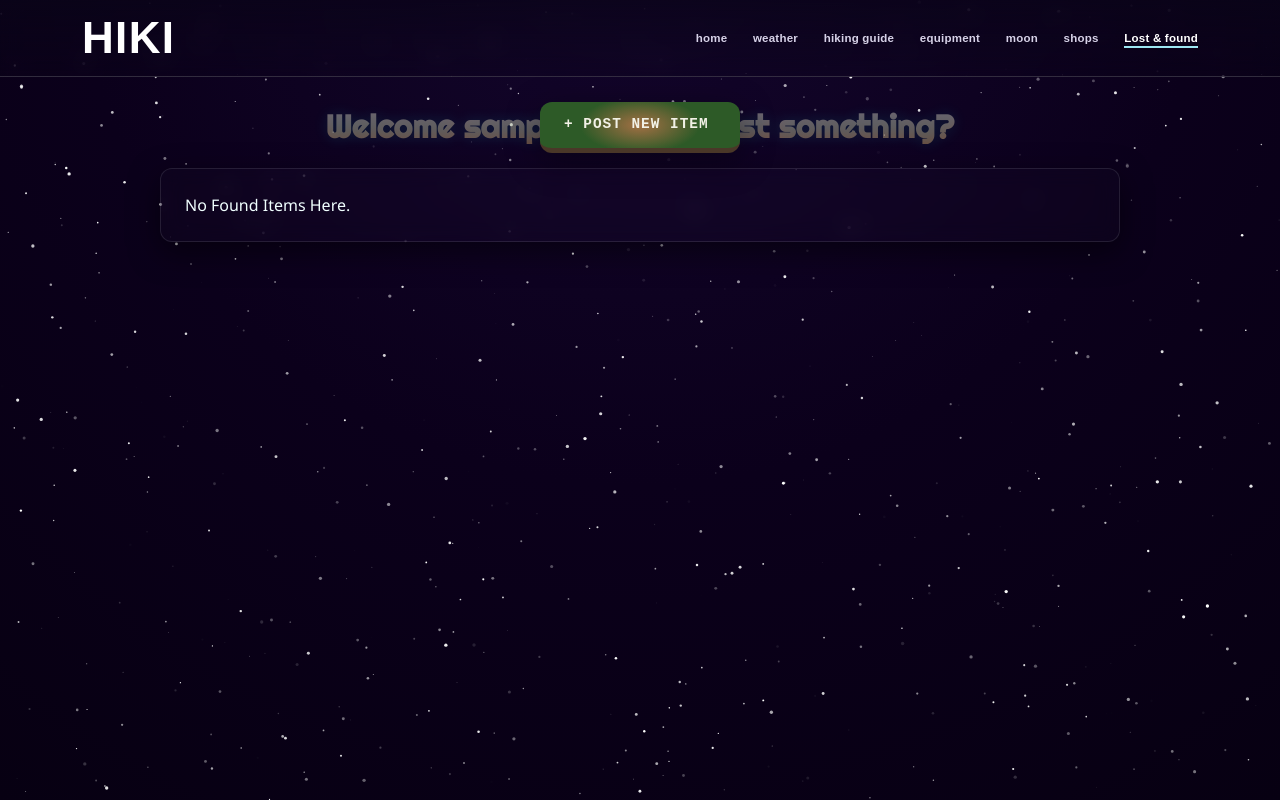
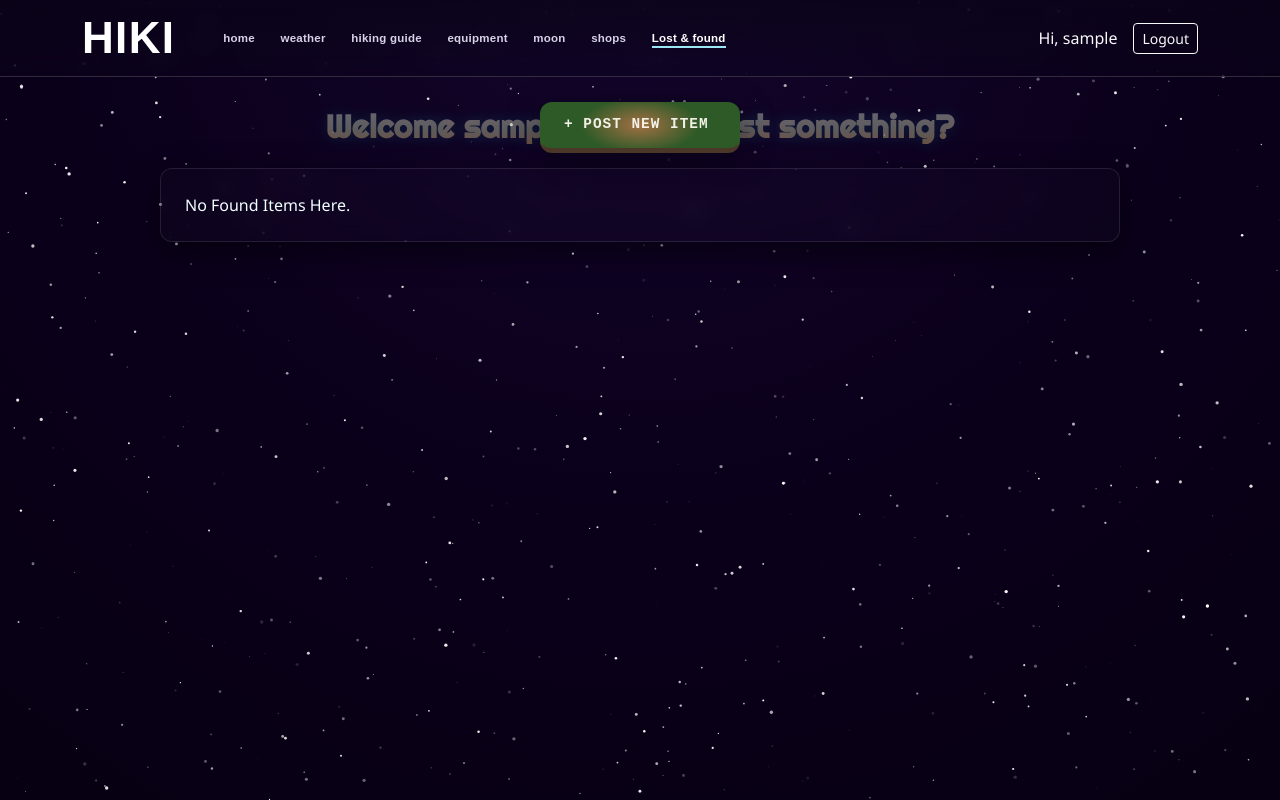
Before and after one commit to Adam-BH/projet-web-gl21-chabiba, a PHP site: the page made by pages/lost&found/lost&found.php in a window 1280 px wide. Run offline with PHP 8.4, Linux system fonts and the light colour scheme; the visitor is signed in with stand-in values (Sample User, id 1); data that the repository does not hold is empty; some libraries are stand-ins or nearby versions.

Commit message:
chore: merge aziz branch features

```diff
--- a/class/ConnexionDB.php
+++ b/class/ConnexionDB.php
@@ -2,7 +2,7 @@
 class ConnexionDB{
     private static $_dbname="hiki";
     private static $_user="root";
-    private static $_pwd="golden ratio 1.618";
+    private static $_pwd="";
     private static $_host="localhost";
 
     private static $_bdd=null;
--- /dev/null
+++ b/pages/auth/logout.php
@@ -0,0 +1,6 @@
+<?php
+session_start();
+session_unset();
+session_destroy();
+header('Location: ../../index.php');
+exit;
--- a/pages/includes/header.php
+++ b/pages/includes/header.php
@@ -28,9 +28,10 @@ $navItems = [
 <body class="<?= htmlspecialchars($bodyClass ?? '') ?>">
     <canvas id="starCanvas" aria-hidden="true"></canvas>
     <nav class="navbar navbar-dark" role="navigation" aria-label="Main navigation">
-        <div class="container">
+        <div class="container d-flex align-items-center justify-content-between">
+            <div class="d-flex align-items-center" style="gap: 2rem;">
                 <a href="/projet-web-gl21-chabiba/index.php" class="navbar-brand">HIKI</a>
-            <ul class="navbar-nav nav-links">
+                <ul class="navbar-nav nav-links flex-row m-0">
                     <?php foreach ($navItems as $item): ?>
                         <li class="nav-item">
                             <a href="<?= htmlspecialchars($item['href']) ?>" class="nav-link<?= $pageActive === $item['key'] ? ' active' : '' ?>"><?= htmlspecialchars($item['label']) ?></a>
@@ -38,5 +39,15 @@ $navItems = [
                     <?php endforeach; ?>
                 </ul>
             </div>
+            <div class="nav-auth ms-3 d-flex align-items-center">
+                <?php if (isset($_SESSION['is_logged']) && $_SESSION['is_logged'] === true): ?>
+                    <span class="text-light me-3">Hi, <?= htmlspecialchars($_SESSION['user'] ?? 'User') ?></span>
+                    <a href="/projet-web-gl21-chabiba/pages/auth/logout.php" class="btn btn-outline-light btn-sm">Logout</a>
+                <?php else: ?>
+                    <a href="/projet-web-gl21-chabiba/pages/auth/login.php" class="btn btn-outline-light btn-sm me-2">Login</a>
+                    <a href="/projet-web-gl21-chabiba/pages/auth/signup.php" class="btn btn-primary btn-sm" style="background-color: var(--accent-warm); border-color: var(--accent-warm);">Sign Up</a>
+                <?php endif; ?>
+            </div>
+        </div>
     </nav>
     <div class="page-shell">
--- a/pages/lost&found/delete_post.php
+++ b/pages/lost&found/delete_post.php
@@ -1,6 +1,6 @@
 <?php
 session_start();
-include_once("../autoloader.php");
+include_once(__DIR__ . "/../autoloader.php");
 if ($_SERVER['REQUEST_METHOD'] !== 'POST') {
     http_response_code(405);
     die('Method not allowed.');
--- a/pages/lost&found/itemlist.php
+++ b/pages/lost&found/itemlist.php
@@ -1,8 +1,12 @@
 <?php
-require_once '../autoloader.php';
+require_once __DIR__ . '/../autoloader.php';
 
-$postRepository = new PostRepository();
-$posts = $postRepository->findAll();
+try {
+    $postRepository = new PostRepository();
+    $posts = $postRepository->findAll();
+} catch (Throwable $e) {
+    $posts = [];
+}
 
 if (!$posts || count($posts) === 0) {
     echo 'No Found Items Here.';
--- a/pages/lost&found/save_post.php
+++ b/pages/lost&found/save_post.php
@@ -1,6 +1,6 @@
 <?php
 session_start();
-include_once("../autoloader.php");
+include_once(__DIR__ . "/../autoloader.php");
 if ($_SERVER['REQUEST_METHOD'] !== 'POST') {
     http_response_code(405);
     die('Method not allowed.');
```
Also changed, not shown: 1 other file. Lines whose indentation alone changed are shown as unchanged.
